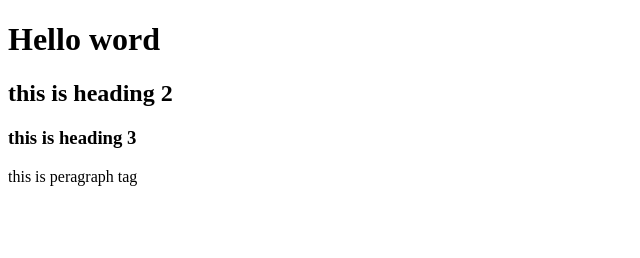
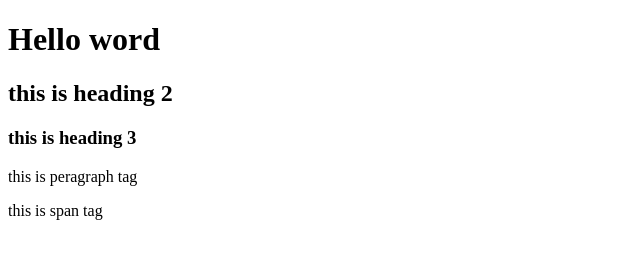
Before and after one commit to Shimul-DIU/demo, a plain HTML site: page FirstProject/index.html in a window 1280 px wide. Shown: the whole page, without its empty margins (0-640 px from the left). Drawn offline with Linux system fonts and the light colour scheme.

Commit message:
added span tag after p tag

```diff
--- a/FirstProject/index.html
+++ b/FirstProject/index.html
@@ -10,5 +10,6 @@
     <h2>this is heading 2</h2>
     <h3>this is heading 3</h3>
     <p>this is peragraph tag</p>
+    <span>this is span tag</span>
 </body>
 </html>
```
